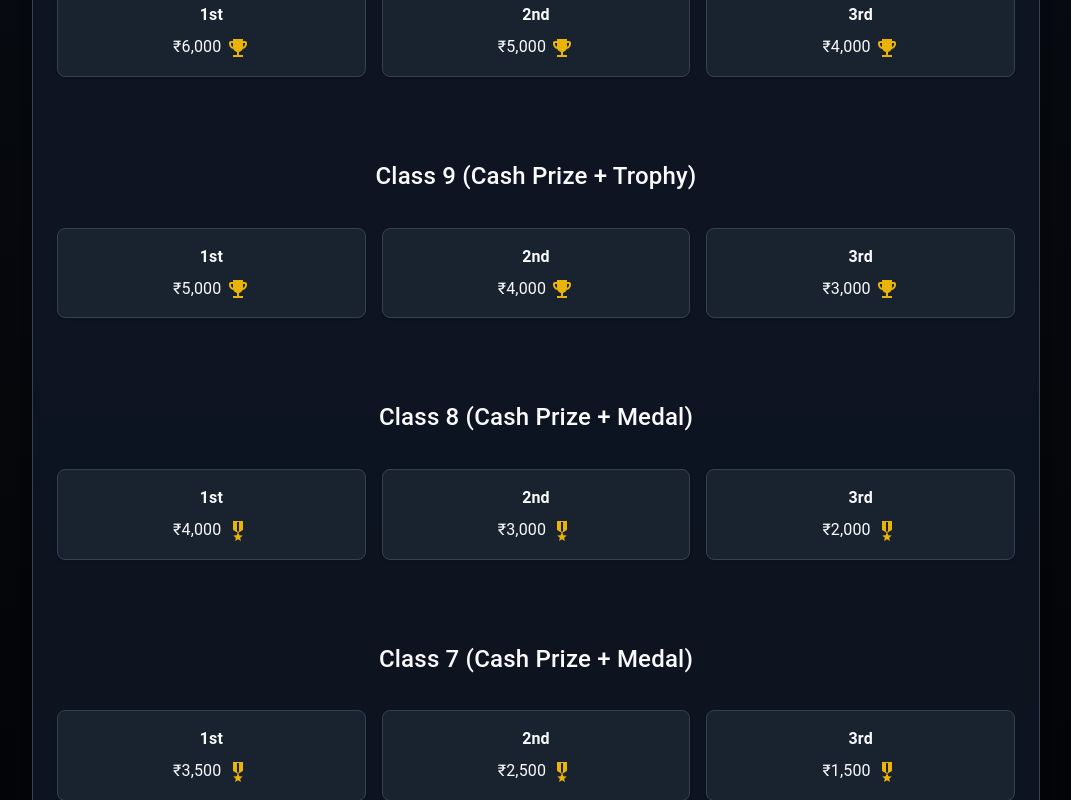
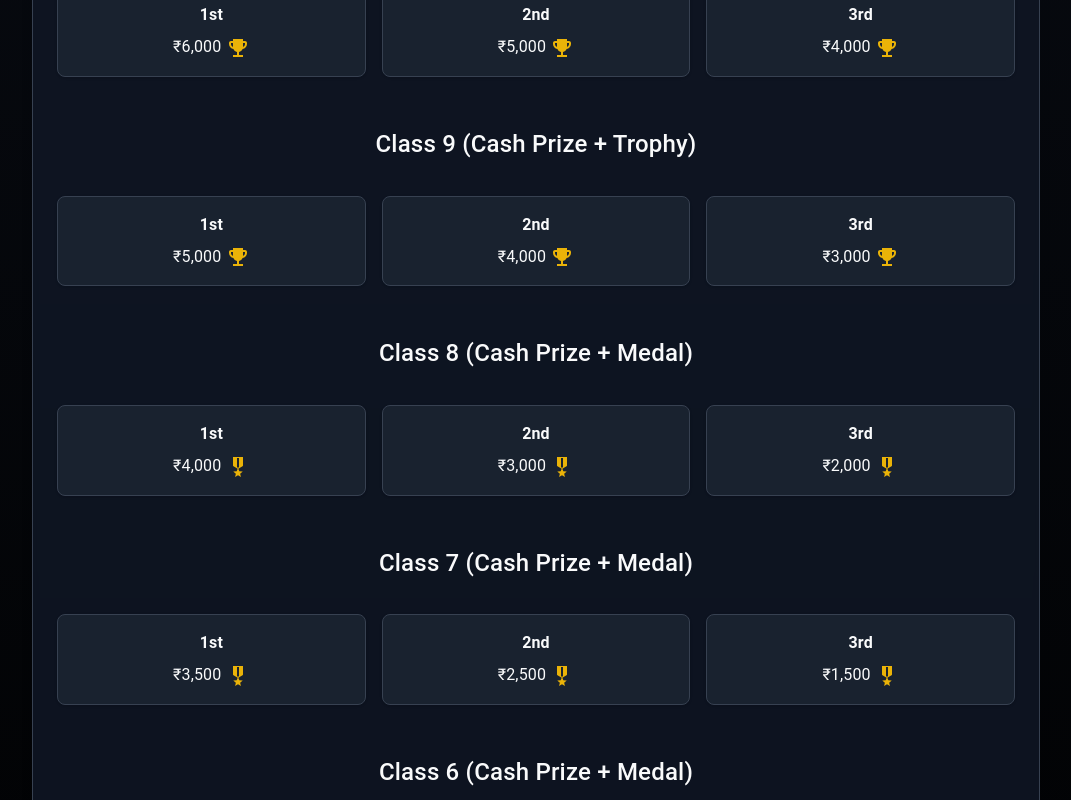
Before and after one commit to sajjanstem/sajjan-stem, a React (Create React App) app: page /exams in a window 1280 px wide. Shown: the part 2360-3160 px from the top of the page, without its empty margins (104-1175 px from the left). Built offline with nearby package versions, Linux system fonts and the light colour scheme.

Commit message:
ui changes for junior coder hunt

```diff
--- a/src/components/Exams/Stem.tsx
+++ b/src/components/Exams/Stem.tsx
@@ -409,7 +409,7 @@ const Stem = () => {
       ],
     },
   ].map((group, idx) => (
-    <Box key={idx} sx={{ mb: 10 }}>
+    <Box key={idx} sx={{ mb: 6 }}>
       <Typography
         variant="h6"
         sx={{
```
